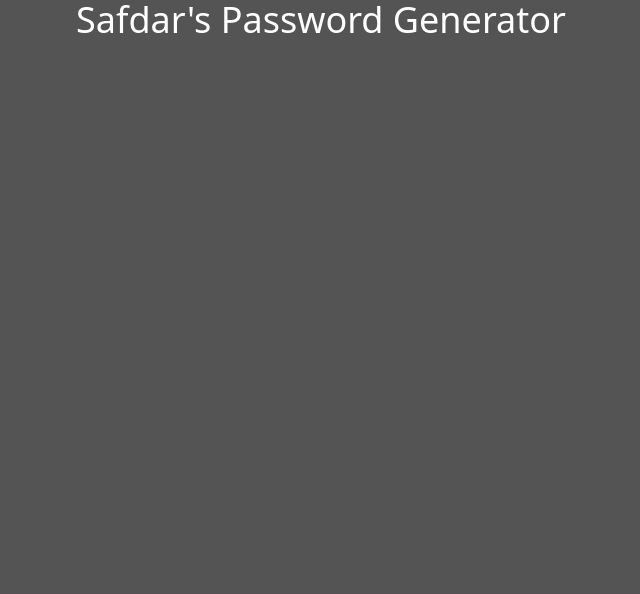
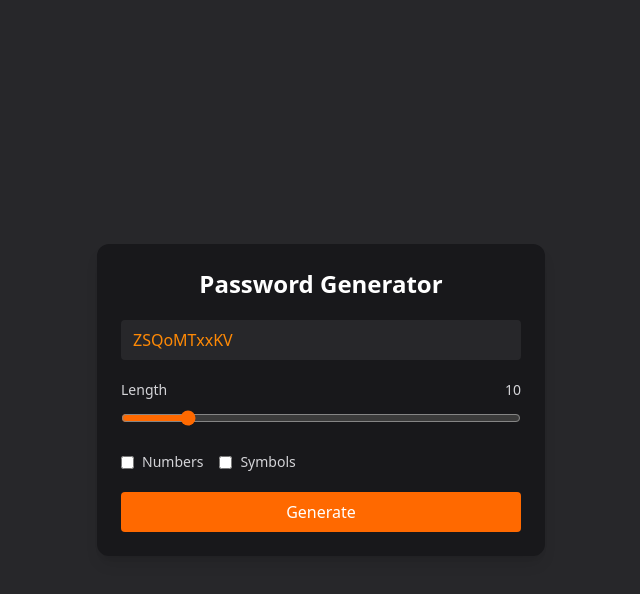
Before and after one commit to Safdar-Ali-India/Password-Generator, a React (Vite) app: page / in a window 1280 px wide. Shown: the top 594 px of the page, without its empty margins (319-959 px from the left). Built offline with nearby package versions, Linux system fonts and the light colour scheme.

Commit message:
layout for slider, toggles and output field

```diff
--- a/src/App.jsx
+++ b/src/App.jsx
@@ -31,9 +31,67 @@ function App() {
   }, [generatePassword])
 
   return (
-    <>
-      <h1 className="text-white text-center text-4xl">Safdar's Password Generator</h1>
-    </>
+    <div className="min-h-screen bg-zinc-800 flex items-center justify-center p-4">
+      <div className="w-full max-w-md bg-zinc-900 rounded-xl shadow-lg p-6 space-y-5">
+        <h1 className="text-white text-center text-2xl font-semibold">
+          Password Generator
+        </h1>
+
+        <div className="flex gap-2">
+          <input
+            type="text"
+            readOnly
+            value={password}
+            placeholder="your password"
+            className="flex-1 bg-zinc-800 text-orange-400 px-3 py-2 rounded outline-none"
+          />
+        </div>
+
+        <div className="space-y-2">
+          <label className="text-sm text-zinc-300 flex justify-between">
+            <span>Length</span>
+            <span>{length}</span>
+          </label>
+          <input
+            type="range"
+            min={6}
+            max={32}
+            value={length}
+            onChange={(e) => setLength(Number(e.target.value))}
+            className="w-full accent-orange-500"
+          />
+        </div>
+
+        <div className="flex flex-wrap gap-4 text-sm text-zinc-300">
+          <label className="flex items-center gap-2 cursor-pointer">
+            <input
+              type="checkbox"
+              checked={numberAllowed}
+              onChange={() => setNumberAllowed((prev) => !prev)}
+              className="accent-orange-500"
+            />
+            Numbers
+          </label>
+          <label className="flex items-center gap-2 cursor-pointer">
+            <input
+              type="checkbox"
+              checked={specialCharAllowed}
+              onChange={() => setSpecialCharAllowed((prev) => !prev)}
+              className="accent-orange-500"
+            />
+            Symbols
+          </label>
+        </div>
+
+        <button
+          type="button"
+          onClick={generatePassword}
+          className="w-full bg-orange-500 hover:bg-orange-600 text-white py-2 rounded font-medium transition-colors"
+        >
+          Generate
+        </button>
+      </div>
+    </div>
   )
 }
 
```
